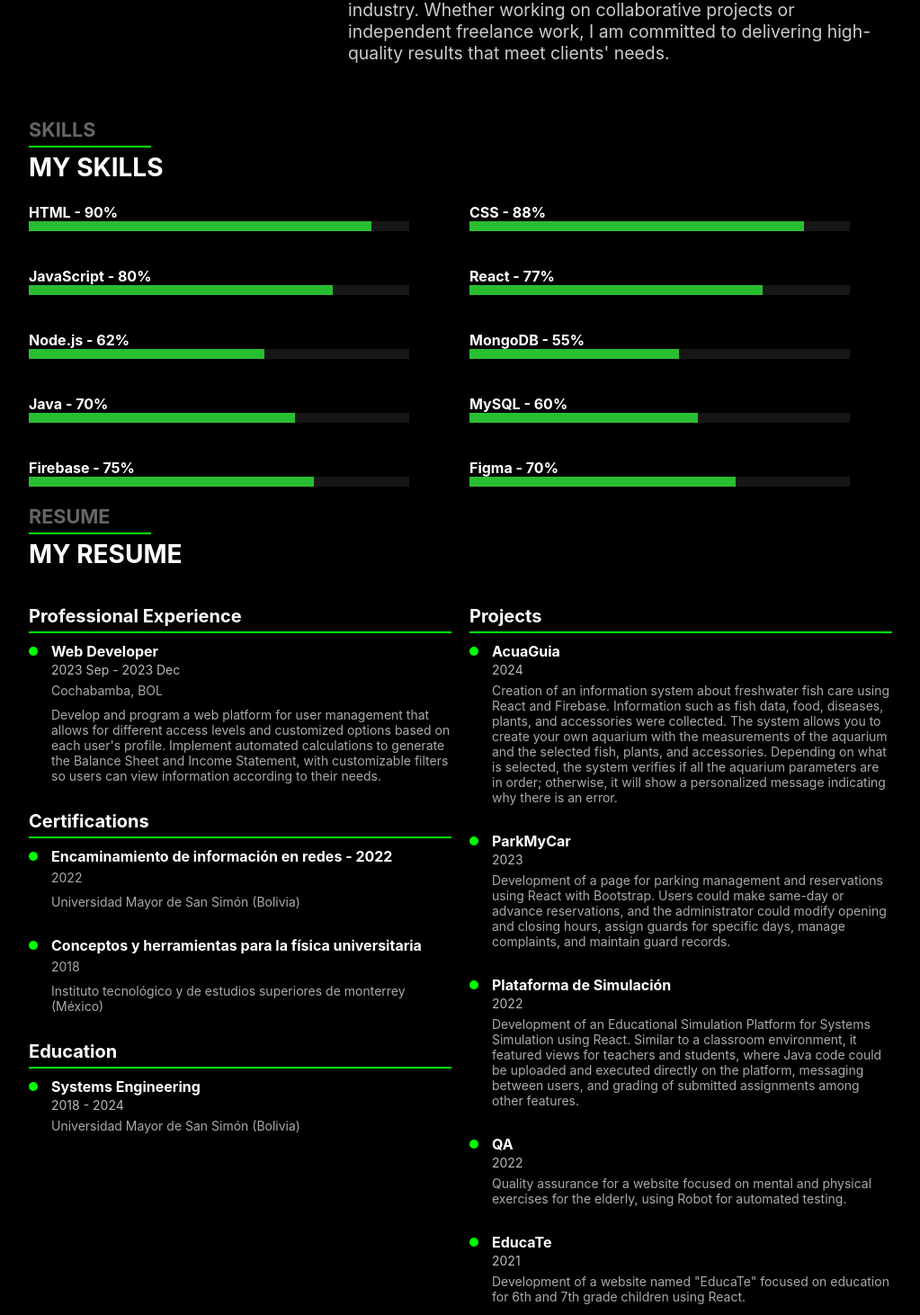
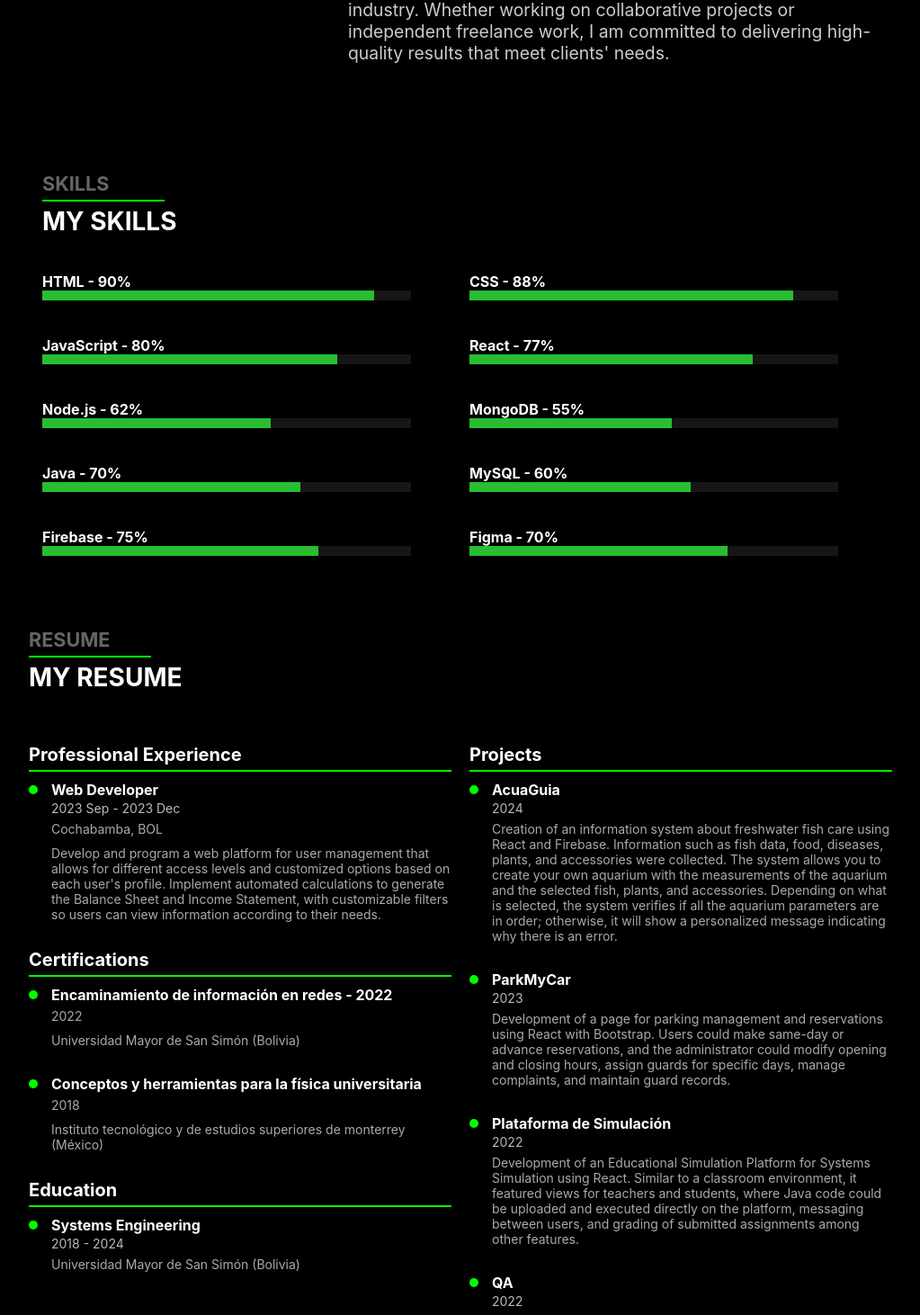
Before and after one commit to JavierLlanos6/About-me, a React (Create React App) app: page / in a window 1280 px wide. Shown: the part 1263-2725 px from the top of the page at 90% size, without its empty margins (128-1151 px from the left). Built offline with nearby package versions, Linux system fonts and the light colour scheme.

Commit message:
The styles of the page were modified

```diff
--- /dev/null
+++ b/src/CSS/EndPage.css
@@ -0,0 +1,29 @@
+/* Estilo para el contenedor del footer */
+.EndPage-container {
+    background-color: #111; /* Fondo oscuro */
+    color: #ccc; /* Texto gris claro */
+    text-align: center;
+    padding: 20px 0;
+    font-size: 14px;
+  }
+
+  .EndPage-container .divider {
+    border: none;
+    height: 1px;
+    background-color: rgba(255, 255, 255, 0.1); /* Línea casi imperceptible */
+    margin: 0 auto 20px auto;
+    width: 80%; /* Ajusta el ancho de la línea divisoria */
+  }
+
+  .footer-content a {
+    color: #00ff00; /* Verde para los enlaces */
+    text-decoration: none;
+  }
+
+  .footer-content a:hover {
+    text-decoration: underline;
+  }
+
+  .footer-content strong {
+    color: #fff; /* Resalta "Personal" en blanco */
+  }
--- a/src/CSS/Project.css
+++ b/src/CSS/Project.css
@@ -1,10 +1,21 @@
 /* body {
   font-family: Arial, sans-serif;
 } */
+.project-main-container{
+  opacity: 0; /* Empieza oculta */
+  transform: translateY(50px); /* Posición inicial para animación */
+  transition: opacity 1.0s ease-out, transform 1.0s ease-out;
+}
+
+.project-main-container.fade-in {
+  opacity: 1;
+  transform: translateY(0); /* Cuando entra en vista, aparece */
+  justify-content: center;
+}
 
 .project-container {
   display: grid;
-  grid-template-columns: repeat(auto-fit, minmax(300px, 1fr));
+  grid-template-columns: repeat(auto-fit, minmax(350px, 1fr)); /* Mínimo de 300px por tarjeta */
   gap: 20px;
   width: 75%;
   margin: 0 auto;
--- a/src/CSS/Resume.css
+++ b/src/CSS/Resume.css
@@ -4,6 +4,18 @@
   width: 75%;
   margin: 0 auto;
   color: #fff;
+}
+
+.resumen-container{
+  opacity: 0; /* Empieza oculta */
+  transform: translateY(50px); /* Posición inicial para animación */
+  transition: opacity 1.0s ease-out, transform 1.0s ease-out;
+}
+
+.resumen-container.fade-in {
+  opacity: 1;
+  transform: translateY(0); /* Cuando entra en vista, aparece */
+  justify-content: center;
 }
 
 .resume-column {
--- a/src/CSS/Skills.css
+++ b/src/CSS/Skills.css
@@ -1,11 +1,21 @@
-.skill-container{
-    padding: 20px;
-    color: rgb(255, 255, 255);
+.skills-container{
+  padding: 20px;
+  color: rgb(255, 255, 255);
+  opacity: 0; /* Empieza oculta */
+  transform: translateY(50px); /* Posición inicial para animación */
+  transition: opacity 1.0s ease-out, transform 1.0s ease-out;
+}
+
+.skills-container.fade-in {
+  opacity: 1;
+  transform: translateY(0); /* Cuando entra en vista, aparece */
+  justify-content: center;
 }
 
 .skills-title {
-  margin-bottom: 20px;
+  margin-bottom: 5vh;
   margin-left: 12.5%;
+  margin-top: 5vh;
 }
 
 .skills-subtitle {
--- a/src/Home.css
+++ b/src/Home.css
@@ -1,4 +1,7 @@
 /* Home.css */
+.home-main-container{
+  background-color: black;
+}
 
 .home-container {
   display: flex;
--- a/src/Home.js
+++ b/src/Home.js
@@ -6,10 +6,11 @@ import MyInfo from "./JS/MyInfo";
 import Skills from "./JS/Skills";
 import Resume from "./JS/Resume";
 import Project from "./JS/Project";
+import EndPage from "./JS/EndPage";
 
 const Home = () => {
   return (
-    <div>
+    <div className="home-main-container">
       <div className="home-container">
         <div className="home-content">
           <h1>Javier Llanos</h1>
@@ -70,6 +71,11 @@ const Home = () => {
           <Project />
         </div>
       </div>
+      <div className="background-scroll">
+        <div data-aos="fade-up">
+          <EndPage />
+        </div>
+      </div>
     </div>
   );
 };
--- /dev/null
+++ b/src/JS/EndPage.js
@@ -0,0 +1,30 @@
+import React from "react";
+import { useInView } from "react-intersection-observer";
+import "../CSS/EndPage.css";
+
+const EndPage = () => {
+  const { ref, inView } = useInView({
+    triggerOnce: true, // Solo se activa una vez
+    threshold: 0.3, // Se activa cuando el 30% del componente está en vista
+  });
+
+  return (
+    <div className={`EndPage-container ${inView ? "fade-in" : ""}`} ref={ref}>
+      <hr className="divider" />
+      <div className="footer-content">
+        <p>
+          Designed by{" "}
+          <a
+            href="https://bootstrapmade.com"
+            target="_blank"
+            rel="noopener noreferrer"
+          >
+            Javier Llanos
+          </a>
+        </p>
+      </div>
+    </div>
+  );
+};
+
+export default EndPage;
--- a/src/JS/MyInfo.js
+++ b/src/JS/MyInfo.js
@@ -39,7 +39,7 @@ const MyInfo = () => {
             </li>
             <li>
               <FaChevronRight className="icon-green" />
-              <span>Phone:</span> +123 456 7890
+              <span>Phone:</span> +591 60378455
             </li>
             <li>
               <FaChevronRight className="icon-green" />
--- a/src/JS/Project.js
+++ b/src/JS/Project.js
@@ -50,7 +50,10 @@ const Projects = () => {
   ];
 
   return (
-    <div className={`skills-container ${inView ? "fade-in" : ""}`} ref={ref}>
+    <div
+      className={`project-main-container ${inView ? "fade-in" : ""}`}
+      ref={ref}
+    >
       <div className="skills-title">
         <span className="skills-subtitle">PROJECT</span>
         <h2>MY PROJECTS</h2>
--- a/src/JS/Resume.js
+++ b/src/JS/Resume.js
@@ -10,7 +10,7 @@ const Resume = () => {
   });
 
   return (
-    <div className={`skills-container ${inView ? "fade-in" : ""}`} ref={ref}>
+    <div className={`resumen-container ${inView ? "fade-in" : ""}`} ref={ref}>
       <div className="skills-title">
         <span className="skills-subtitle">RESUME</span>
         <h2>MY RESUME</h2>
--- a/src/JS/Skills.js
+++ b/src/JS/Skills.js
@@ -7,7 +7,7 @@ import ProgressBar from "../ProgressBar";
 const Skills = () => {
   const { ref, inView } = useInView({
     triggerOnce: true, // Solo se activa una vez
-    threshold: 0.3, // Se activa cuando el 10% del componente está en vista
+    threshold: 0.5, // Se activa cuando el 10% del componente está en vista
   });
   const skills = [
     { language: "HTML", percentage: 90 },
```
